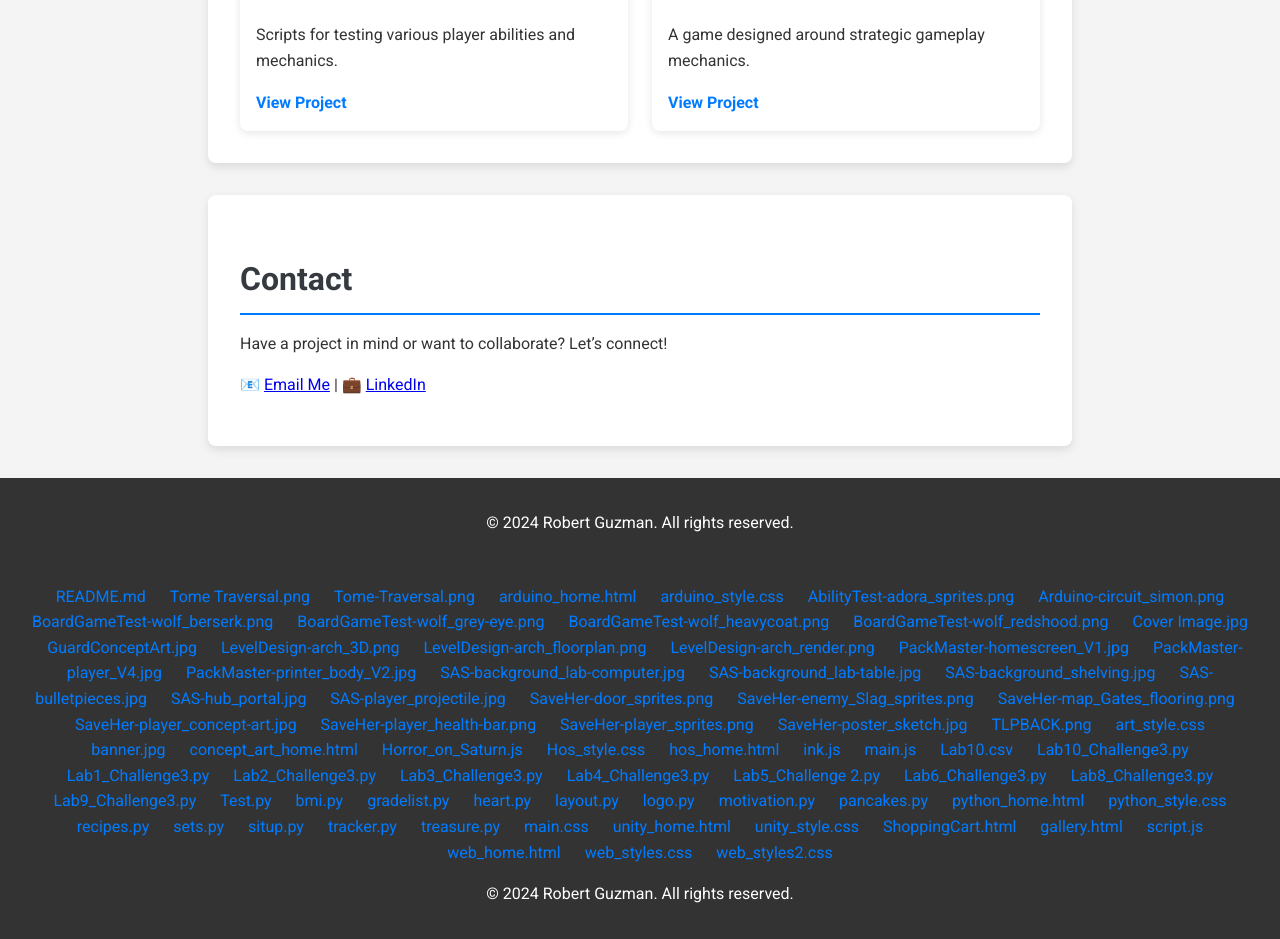
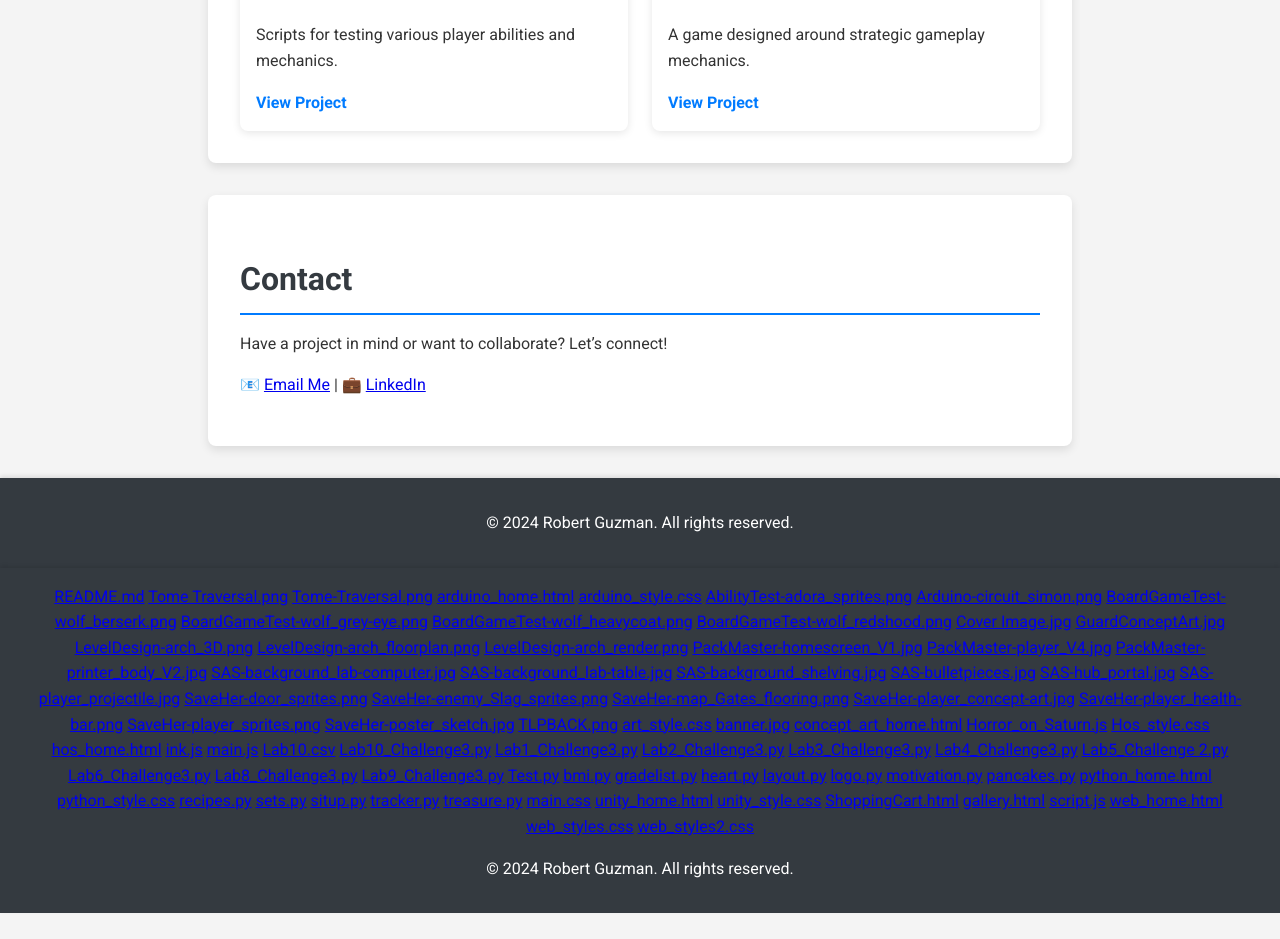
Before and after one commit to Bobby-Gman/Guzman-portfolio, a Jekyll site: the page built from index.md, in a window 1280 px wide. Shown: the part 2091-3030 px from the top of the page. Built offline with Jekyll 4.4.1, drawn with Linux system fonts in a browser that asks for light colours; after the commit the page ends 3004 px from its top, so only the background shows below that.

Commit message:
Update main.css

```diff
--- a/styles/main.css
+++ b/styles/main.css
@@ -148,20 +148,11 @@
 }
 
 footer {
-  background: #333;
-  color: white;
   padding: 1rem;
+  background: var(--secondary-color);
+  color: #fff;
   text-align: center;
-}
-
-footer a {
-  color: #007bff;
-  text-decoration: none;
-  margin: 0 10px;
-}
-
-footer a:hover {
-  text-decoration: underline;
+  box-shadow: 0 -2px 4px rgba(0, 0, 0, 0.1);
 }
 
 @media (max-width: 768px) {
```
